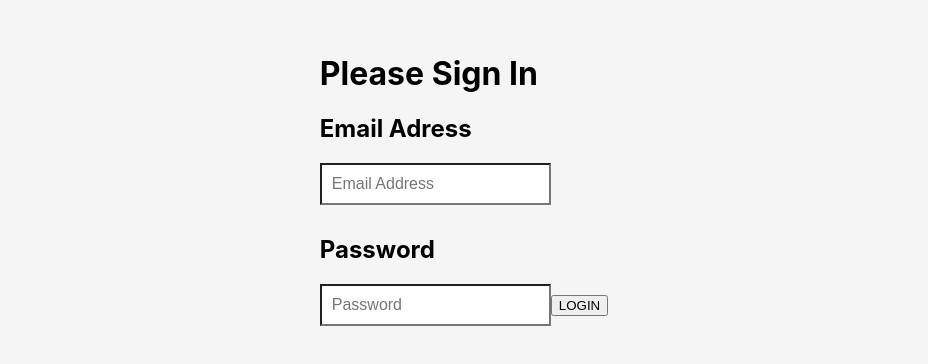
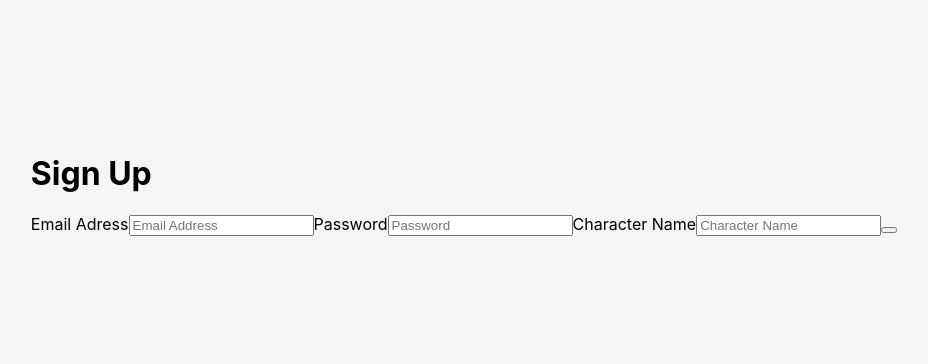
Before and after one commit to Da-Colon/Fantasy-of-the-Final, a React (Create React App) app in the folder react-phaser/: page /signup in a window 1280 px wide. Shown: the part 256-620 px from the top of the page, without its empty margins (176-1104 px from the left). Built offline with nearby package versions, Linux system fonts and the light colour scheme.

Commit message:
added signup form and connected to database

```diff
--- a/react-phaser/src/App.js
+++ b/react-phaser/src/App.js
@@ -2,11 +2,13 @@ import React from 'react';
 import {Route} from 'react-router-dom'
 import './App.css';
 import Home from './components/Home';
+import Signup from './components/Home/signup';
 
 function App() {
   return (
     <div className="App">
-      <Route path='/' component={Home}/>
+      <Route path='/' component={Home} exact />
+      <Route path='/signup' component={Signup} exact />
     </div>
   );
 }
--- /dev/null
+++ b/react-phaser/src/components/Home/signup/index.js
@@ -0,0 +1,10 @@
+import React from 'react'
+import SignupForm from './signupForm'
+
+export default function Signup() {
+  return (
+    <div>
+      <SignupForm />
+    </div>
+  )
+}
--- /dev/null
+++ b/react-phaser/src/components/Home/signup/signupForm.jsx
@@ -0,0 +1,67 @@
+import React, { useState } from "react";
+import Axios from "axios";
+
+const SignupForm = () => {
+  const [newUser, setNewUser] = useState({ email: "", password: "", name: "" });
+
+  const handleSubmit = async e => {
+    e.preventDefault();
+    try {
+      await Axios.post("http://localhost:3000/signup", newUser);
+      window.location.replace("/");
+    } catch {
+      window.alert(
+        "Sorry, There Was An Error With Signing up, Please Try Again"
+      );
+      window.location.reload();
+    }
+  };
+
+  const handleInputChange = e => {
+    e.preventDefault();
+    const { name, value } = e.target;
+    setNewUser({ ...newUser, [name]: value });
+  };
+
+  return (
+    <form className="form-signup" onSubmit={handleSubmit}>
+      <h1>Sign Up</h1>
+      <label>
+        Email Adress
+        <input
+          type="email"
+          className="form-control"
+          placeholder="Email Address"
+          onChange={handleInputChange}
+          name="email"
+          aria-label="Email Address"
+        />
+      </label>
+      <label>
+        Password
+        <input
+          type="password"
+          className="form-control"
+          placeholder="Password"
+          onChange={handleInputChange}
+          name="password"
+          aria-label="Password"
+        />
+      </label>
+      <label>
+        Character Name
+        <input
+          type="text"
+          className="form-control"
+          placeholder="Character Name"
+          onChange={handleInputChange}
+          name="name"
+          aria-label="Character Name"
+        />
+      </label>
+      <button type="submit" />
+    </form>
+  );
+};
+
+export default SignupForm;
```
